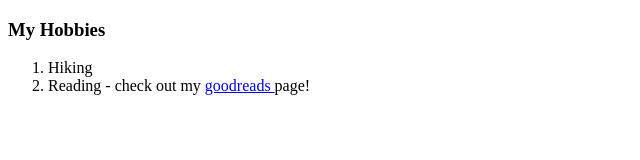
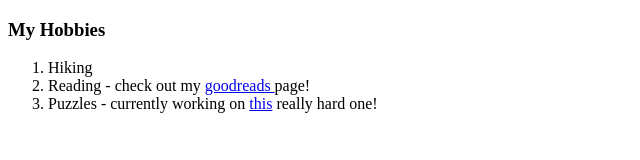
Before and after one commit to purplem00n/cv, a plain HTML site: page hobbies.html in a window 1280 px wide. Shown: the whole page, without its empty margins (0-640 px from the left). Drawn offline with Linux system fonts and the light colour scheme.

Commit message:
Update hobbies.html
add puzzles

```diff
--- a/hobbies.html
+++ b/hobbies.html
@@ -9,6 +9,7 @@
         <ol>
             <li>Hiking</li>
             <li>Reading - check out my <a href="https://goodreads.com/arielhiguera">goodreads </a> page!</li>
+            <li>Puzzles - currently working on <a href="https://bluekazoo.games/collections/outerspace-jigsaw-puzzles/products/1000-piece-circle-moon-jigsaw-puzzle">this</a> really hard one!</li>
         </ol>
 
 </body>
```
